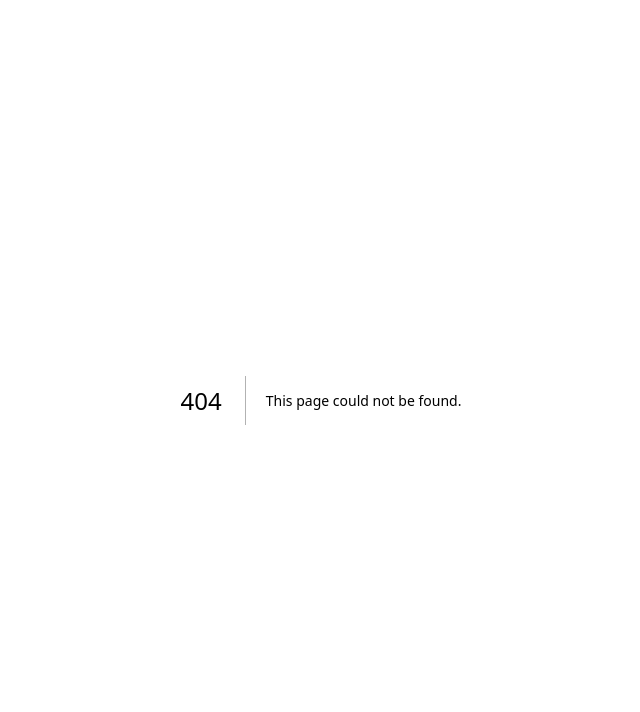
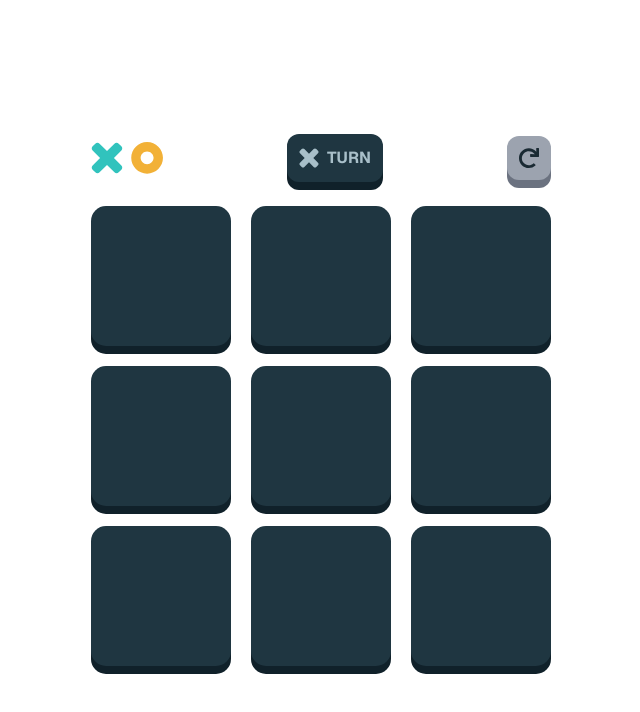
Before and after one commit to nntruong96/tic-tac-toe, a Next.js app: page /game in a window 1280 px wide. Before the commit this address had no page. Shown: the top 712 px of the page, without its empty margins (319-959 px from the left). Built offline with nearby package versions, Linux system fonts and the light colour scheme.

Commit message:
feat: Render game board, with x play first, can't play when board is full

```diff
--- /dev/null
+++ b/src/app/game/page.tsx
@@ -0,0 +1,12 @@
+'use client';
+import GameBoard from '@/components/GameBoard';
+import GameControl from '@/components/GameControl';
+
+export default function GamePage() {
+  return (
+    <div className="w-full h-full flex flex-col items-center justify-center ">
+      <GameControl />
+      <GameBoard />
+    </div>
+  );
+}
--- a/src/app/layout.tsx
+++ b/src/app/layout.tsx
@@ -1,5 +1,6 @@
 import type { Metadata } from 'next';
 import { Geist, Geist_Mono } from 'next/font/google';
+import { GameProvider } from '@/providers/GameProvider';
 import './globals.css';
 
 const geistSans = Geist({
@@ -24,7 +25,11 @@ export default function RootLayout({
 }>) {
   return (
     <html lang="en">
-      <body className={`${geistSans.variable} ${geistMono.variable} antialiased`}>{children}</body>
+      <body
+        className={`${geistSans.variable} ${geistMono.variable} antialiased w-[100dvw] h-[100dvh] font-[family-name:var(--font-geist-sans)] px-2`}
+      >
+        <GameProvider>{children}</GameProvider>
+      </body>
     </html>
   );
 }
--- a/src/app/page.tsx
+++ b/src/app/page.tsx
@@ -1,13 +1,13 @@
 import Button from '@/components/Button';
-
+import Link from 'next/link';
 export default function Home() {
   return (
-    <div className="w-[100dvw] h-[100dvh] font-[family-name:var(--font-geist-sans)]">
-      <main className="w-full h-full flex items-center justify-center">
-        <Button color="teal" size="large" className="w-full max-w-[460px]">
+    <main className="w-full h-full flex items-center justify-center">
+      <Link href="/game" className="w-full max-w-[460px]">
+        <Button color="teal" size="large" className="w-full ">
           New Game
         </Button>
-      </main>
-    </div>
+      </Link>
+    </main>
   );
 }
--- /dev/null
+++ b/src/components/GameBoard/Cell.tsx
@@ -0,0 +1,24 @@
+import React from 'react';
+import { CellStatus } from '@/types/enum';
+import { XIcon, OIcon } from '@/components/Icons';
+import classNames from 'classnames';
+interface CellProps {
+  cell: null | CellStatus;
+  onClick: () => void;
+}
+export default function Cell({ cell, onClick }: CellProps) {
+  return (
+    <div
+      className={classNames(
+        'col-span-1 flex items-center justify-center bg-navy-400 w-full h-full rounded-[15px] aspect-square shadow-[0_8px_0_theme(colors.navy.600)] ',
+        {
+          'cursor-pointer': !cell,
+        }
+      )}
+      onClick={onClick}
+    >
+      {cell === CellStatus.X && <XIcon className="w-[45%] h-[45%] text-teal-400" />}
+      {cell === CellStatus.O && <OIcon className="w-[45%] h-[45%] text-yellow-400" />}
+    </div>
+  );
+}
--- /dev/null
+++ b/src/components/GameBoard/index.tsx
@@ -0,0 +1,13 @@
+import Cell from './Cell';
+import { useGameContext } from '@/providers/GameProvider';
+
+export default function GameBoard() {
+  const { board, handleCellClick } = useGameContext();
+  return (
+    <div className="grid grid-cols-3 w-full aspect-square max-w-[460px] max-h-[460px] gap-5 ">
+      {board.map((cell, index) => (
+        <Cell key={index} cell={cell} onClick={() => handleCellClick(index)} />
+      ))}
+    </div>
+  );
+}
--- /dev/null
+++ b/src/components/GameControl/index.tsx
@@ -0,0 +1,25 @@
+'use client';
+import Button from '@/components/Button';
+import { XIcon, OIcon, ReloadIcon } from '@/components/Icons';
+
+export default function GameControl() {
+  return (
+    <div className="flex justify-between items-center w-full max-w-[460px] mb-6">
+      <div className="flex gap-2">
+        <XIcon className="text-teal-400" />
+        <OIcon className="text-yellow-400" />
+      </div>
+
+      <Button color="navy">
+        <div className="flex items-center justify-center gap-2">
+          <XIcon className="w-5 h-5" />
+          TURN
+        </div>
+      </Button>
+
+      <Button color="silver">
+        <ReloadIcon />
+      </Button>
+    </div>
+  );
+}
--- /dev/null
+++ b/src/providers/GameProvider.tsx
@@ -0,0 +1,50 @@
+'use client';
+import { createContext, useContext, ReactNode, useState } from 'react';
+import { CellStatus } from '@/types/enum';
+type Board = (CellStatus | null)[];
+interface GameContextValue {
+  board: (CellStatus | null)[];
+  isXNext: boolean;
+  isFinished: boolean;
+  handleCellClick: (index: number) => void;
+  reset: () => void;
+}
+const GameContext = createContext<GameContextValue | null>(null);
+export function useGameContext() {
+  const context = useContext(GameContext);
+  if (!context) {
+    throw new Error('useGameContext phải được sử dụng bên trong GameProvider');
+  }
+  return context;
+}
+
+export function GameProvider({ children }: { children: ReactNode }) {
+  const [board, setBoard] = useState<Board>(Array(9).fill(null));
+  const [isXNext, setIsXNext] = useState(true);
+  const [isFinished, setIsFinished] = useState(false);
+
+  const handleCellClick = (index: number) => {
+    if (board[index]) return;
+    const newBoard = [...board];
+    newBoard[index] = isXNext ? CellStatus.X : CellStatus.O;
+    setBoard(newBoard);
+    setIsXNext(!isXNext);
+    if (!newBoard.includes(null)) {
+      setIsFinished(true);
+    }
+  };
+  const reset = () => {
+    setBoard(Array(9).fill(null));
+    setIsXNext(true);
+    setIsFinished(false);
+  };
+  const value = {
+    board,
+    isXNext,
+    handleCellClick,
+    isFinished,
+    reset,
+  };
+
+  return <GameContext.Provider value={value}>{children}</GameContext.Provider>;
+}
--- /dev/null
+++ b/src/types/enum.ts
@@ -0,0 +1,4 @@
+export enum CellStatus {
+  X = 'X',
+  O = 'O',
+}
```
